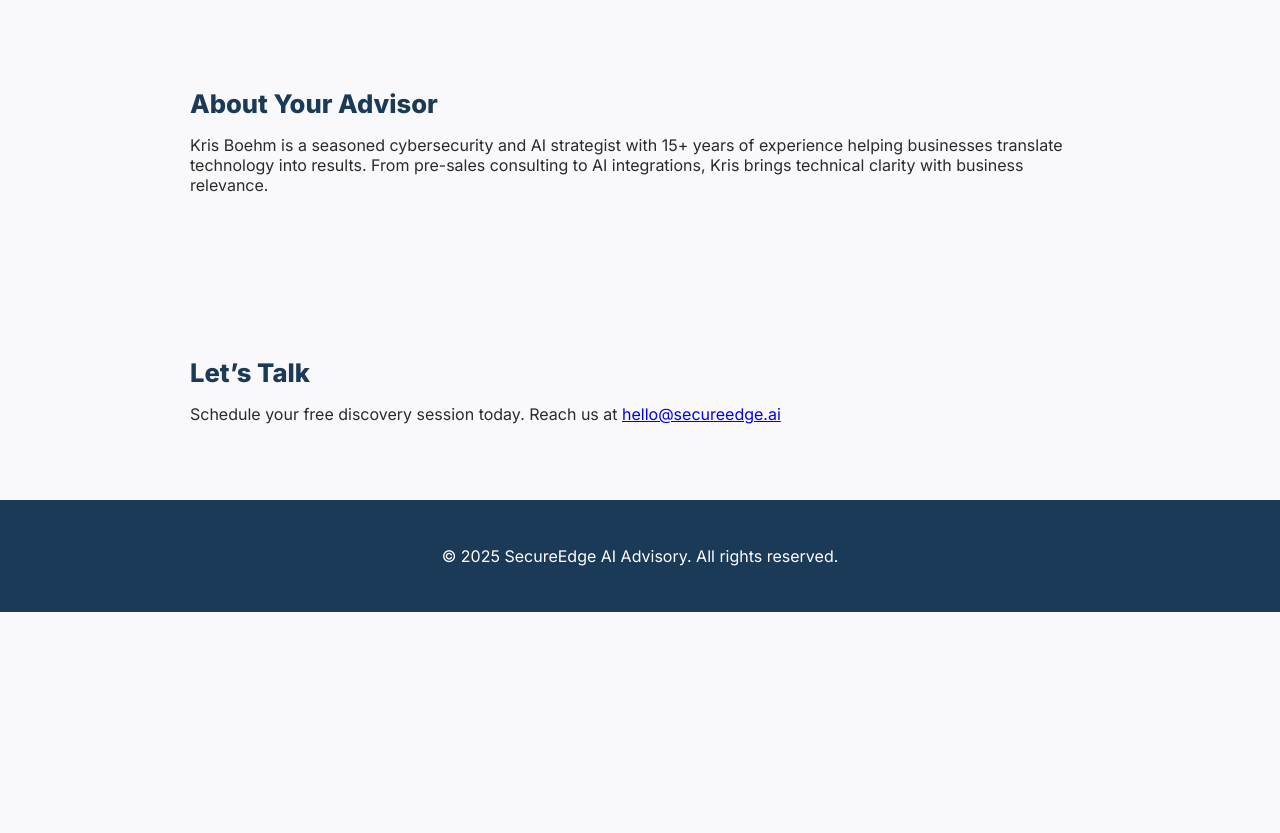
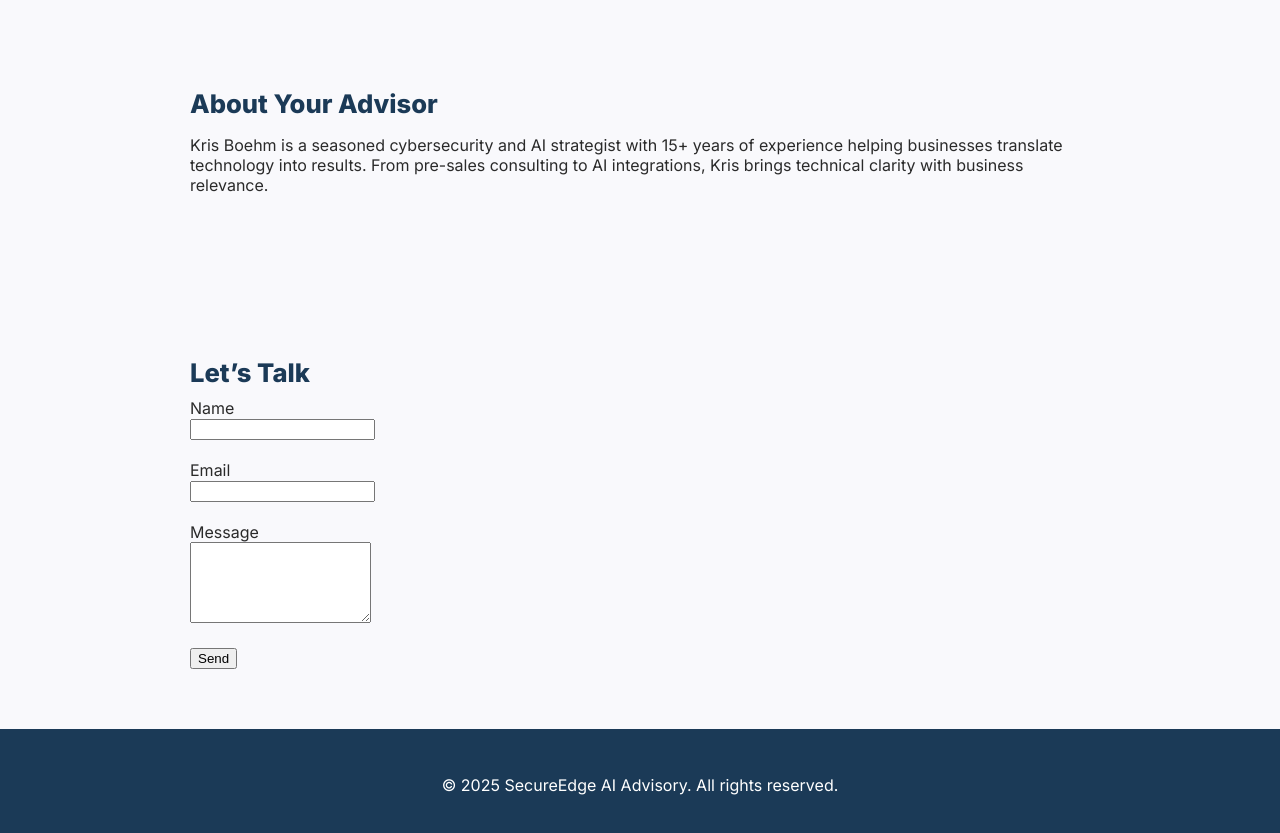
Before and after one commit to Onionhead59/secure-edge-website, a plain HTML site: page index.html in a window 1280 px wide. Shown: the part 1496-2329 px from the top of the page. Before the commit the page ends 2108 px from the top, so only its background shows below. Drawn offline with Linux system fonts and the light colour scheme.

Commit message:
Update index.html

```diff
--- a/index.html
+++ b/index.html
@@ -52,8 +52,20 @@
     <p>Kris Boehm is a seasoned cybersecurity and AI strategist with 15+ years of experience helping businesses translate technology into results. From pre-sales consulting to AI integrations, Kris brings technical clarity with business relevance.</p>
   </section>
   <section class="contact">
-    <h3>Let’s Talk</h3>
-    <p>Schedule your free discovery session today. Reach us at <a href="mailto:hello@secureedge.ai">hello@secureedge.ai</a></p>
+  <h3>Let’s Talk</h3>
+  <form action="https://formspree.io/f/meogwwjy" method="POST">
+    <label for="name">Name</label><br>
+    <input type="text" id="name" name="name" required><br><br>
+
+    <label for="email">Email</label><br>
+    <input type="email" id="email" name="_replyto" required><br><br>
+
+    <label for="message">Message</label><br>
+    <textarea id="message" name="message" rows="5" required></textarea><br><br>
+
+    <button type="submit">Send</button>
+  </form>
+</section>
   </section>
   <footer>
     <p>&copy; 2025 SecureEdge AI Advisory. All rights reserved.</p>
```
